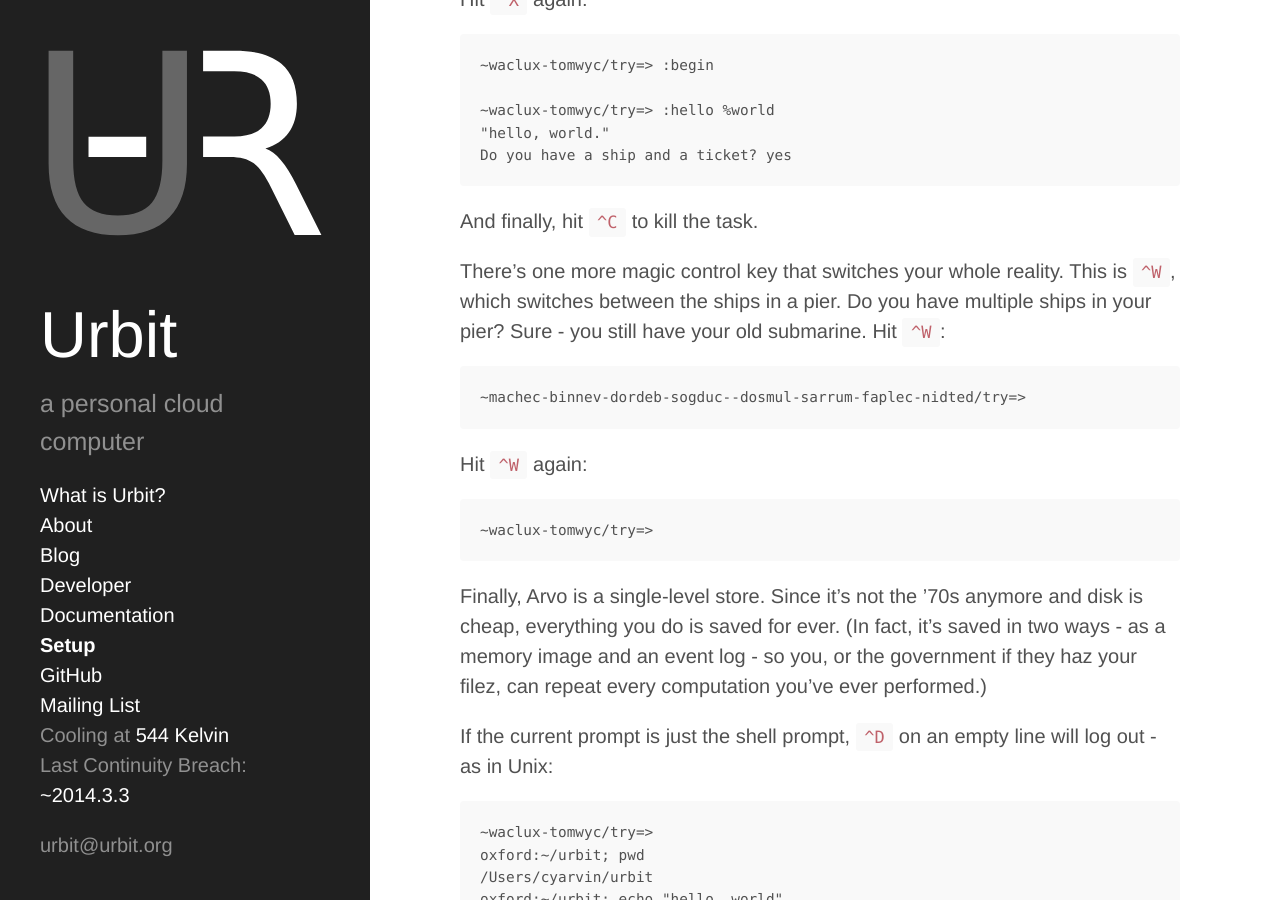
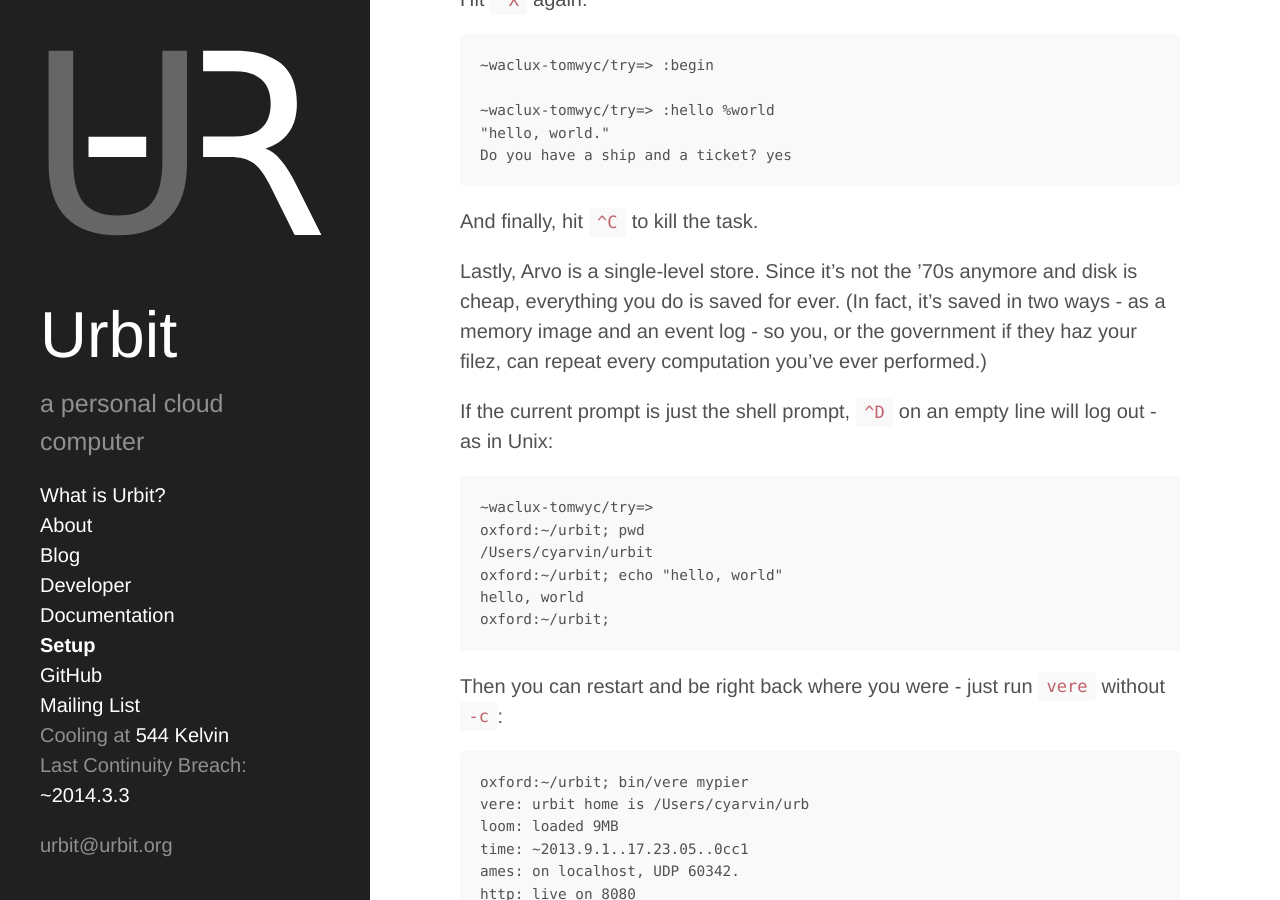
Before and after one commit to urbit/old-urbit.org, a Jekyll site: the page built from setup.md, in a window 1280 px wide and 900 px high, scrolled down 9510 px. Built offline with Jekyll 4.4.1, drawn with Linux system fonts in a browser that asks for light colours; Markdown is read by kramdown in place of the engine named in the settings.

Commit message:
Remove ^W from docs

```diff
--- a/setup.md
+++ b/setup.md
@@ -351,18 +351,7 @@
 
 And finally, hit `^C` to kill the task.
 
-There's one more magic control key that switches your whole
-reality.  This is `^W`, which switches between the ships in a pier.
-Do you have multiple ships in your pier?  Sure - you still have
-your old submarine.  Hit `^W`:
-
-    ~machec-binnev-dordeb-sogduc--dosmul-sarrum-faplec-nidted/try=>
-
-Hit `^W` again:
-
-    ~waclux-tomwyc/try=>
-
-Finally, Arvo is a single-level store.  Since it's not the '70s
+Lastly, Arvo is a single-level store.  Since it's not the '70s
 anymore and disk is cheap, everything you do is saved for ever.
 (In fact, it's saved in two ways - as a memory image and an event
 log - so you, or the government if they haz your filez, can
```
